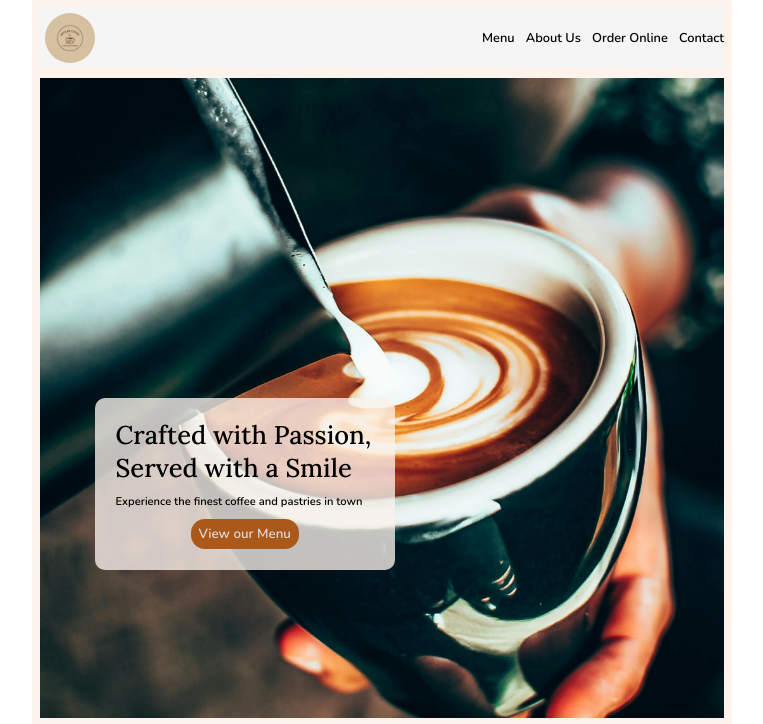
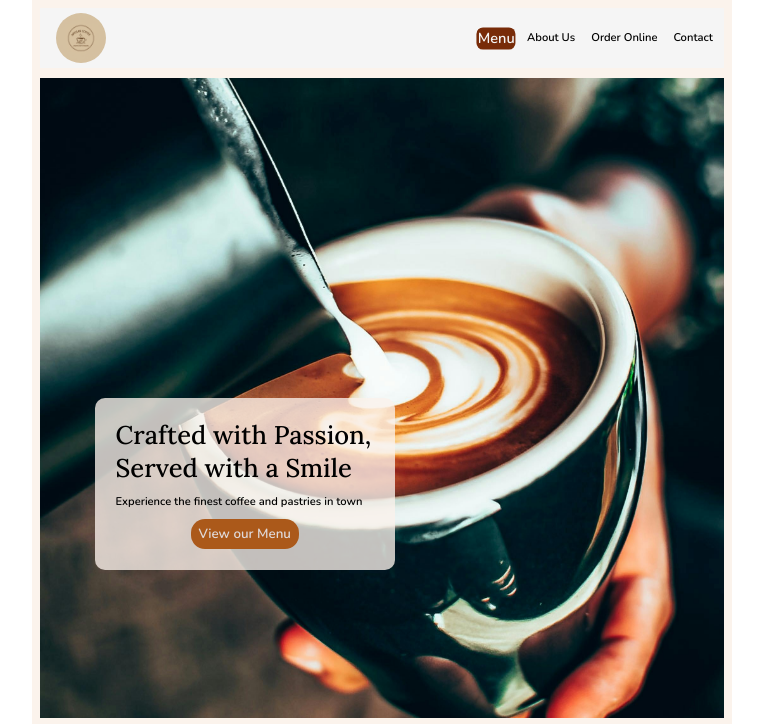
Before and after one commit to carolkithinji35-ai/coffee-site-project, a plain HTML site: page index.html in a window 1280 px wide. In both pictures the pointer is over the item "Menu". Shown: the top 724 px of the page, without its empty margins (258-1021 px from the left). Drawn offline with nearby package versions, Linux system fonts and the light colour scheme.

Commit message:
added hover effects to nav bar

```diff
--- a/style.css
+++ b/style.css
@@ -18,7 +18,7 @@ header {
   justify-content: space-between;
   align-items: center;
   background-color: whitesmoke;
-
+padding: 0 0.7rem;
   top: 0;
 }
 header img {
@@ -28,11 +28,21 @@ header img {
 nav ul {
   display: flex;
   list-style-type: none;
-  gap: 0.7rem;
+  gap: 1rem;
 }
 ul li {
   font-weight: 600;
-  font-size: 0.8rem;
+  font-size: 0.7rem;
+
+}
+ul li:hover{
+  background-color: var(--dark-brown);
+  color: whitesmoke;
+  cursor: pointer;
+  transform: scale(1.3);
+  padding: 1px;
+  transition:  all 200ms ease-in-out;
+  border-radius: 5px;
 }
 .container {
   background-color: var(--light-brown);
```
